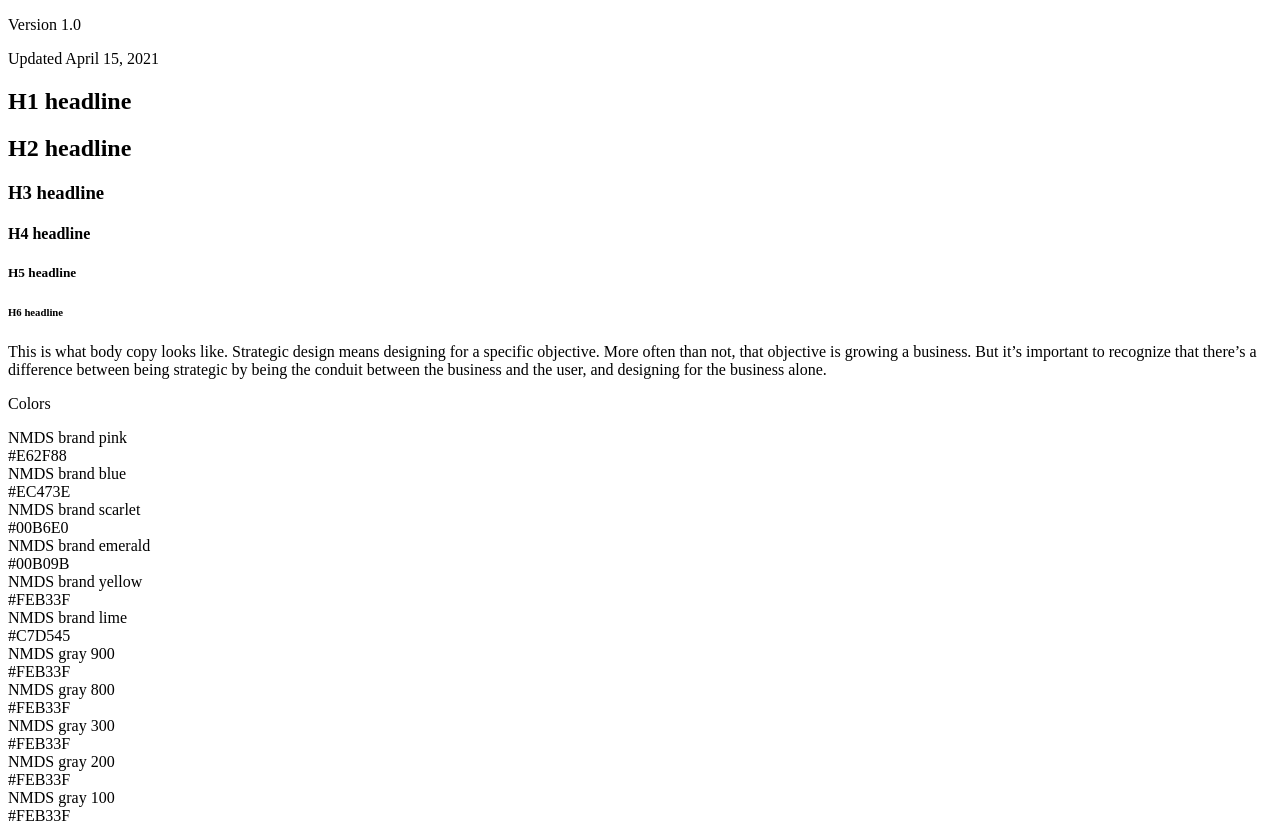
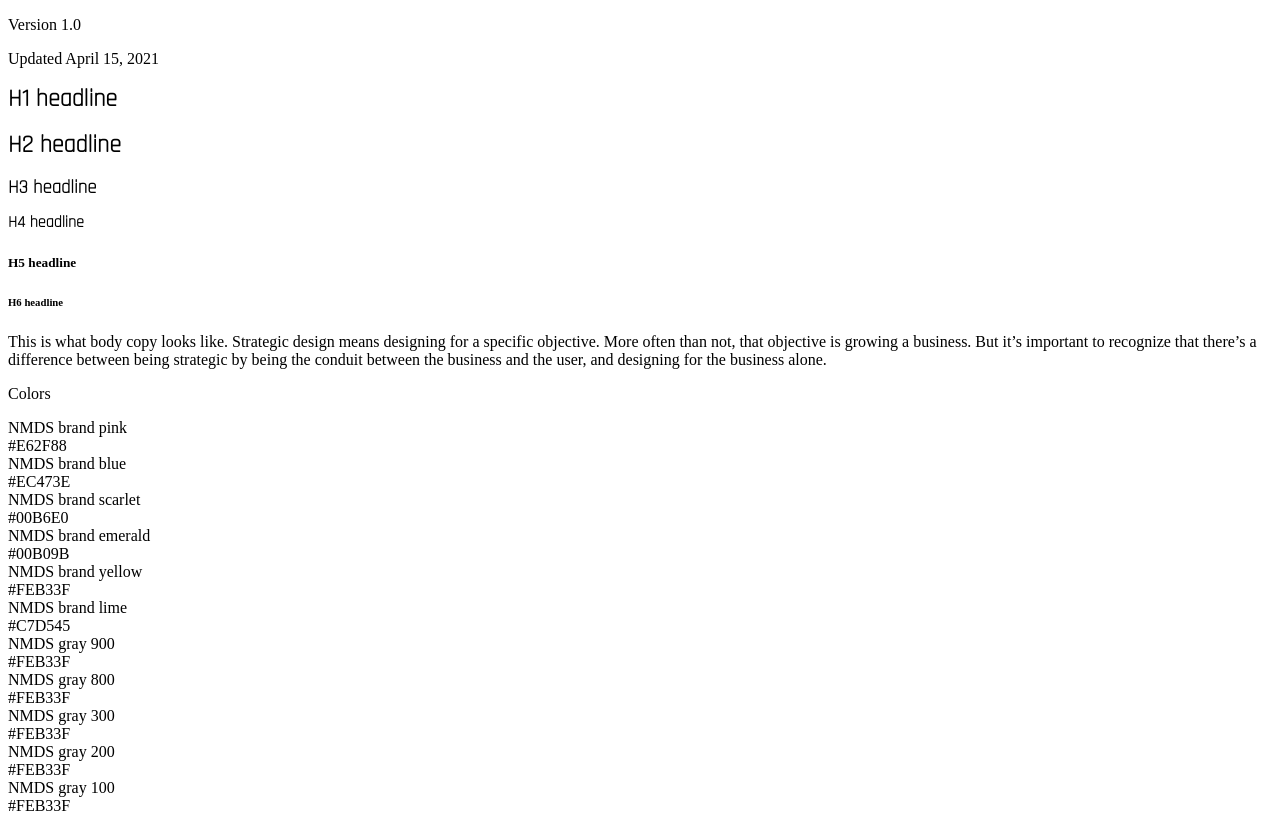
Before and after one commit to cassandrakalev/pcdd-0315-sp21, a website built with Parcel: page index.html in a window 1280 px wide. Built offline with nearby package versions, Linux system fonts and the light colour scheme.

Commit message:
Add files via upload

```diff
--- a/index.html
+++ b/index.html
@@ -2,7 +2,8 @@
 <html class="no-js" lang="">
 
 <head>
-
+  <meta charset="utf-8">
+  <title>Cafe Picasso Design System</title>
   <meta name="description" content="">
   <meta name="viewport" content="width=device-width, initial-scale=1">
 
@@ -10,6 +11,10 @@
   <meta property="og:type" content="">
   <meta property="og:url" content="">
   <meta property="og:image" content="">
+
+  <link rel="manifest" href="site.webmanifest">
+  <link rel="apple-touch-icon" href="icon.png">
+  <!-- Place favicon.ico in the root directory -->
 
   <style type="text/css">
     @import url("https://fonts.googleapis.com/css2?family=Rajdhani:wght@300&display=swap");
@@ -19,7 +24,9 @@
 
 </style>
 
-
+  <link rel="stylesheet" href="css/normalize.css">
+  <link rel="stylesheet" href="css/main.css">
+  <link href="css/style.css" rel="stylesheet" type="text/css">
 
 
 </head>
@@ -28,14 +35,12 @@
   <!-- Add your site or application content here -->
   <main>
     <div class="header">
-        <title>Cafe Picasso Design System</title>
-
         <p>Version 1.0</p>
         <p>Updated April 15, 2021</p>
         </div>
       <div class="header">
 
-        <section class="header">
+        <section class="hader">
           <h1 class="header">H1 headline</h1>
           <h2 class="header">H2 headline</h2>
           <h3 class="header">H3 headline</h3>
```
